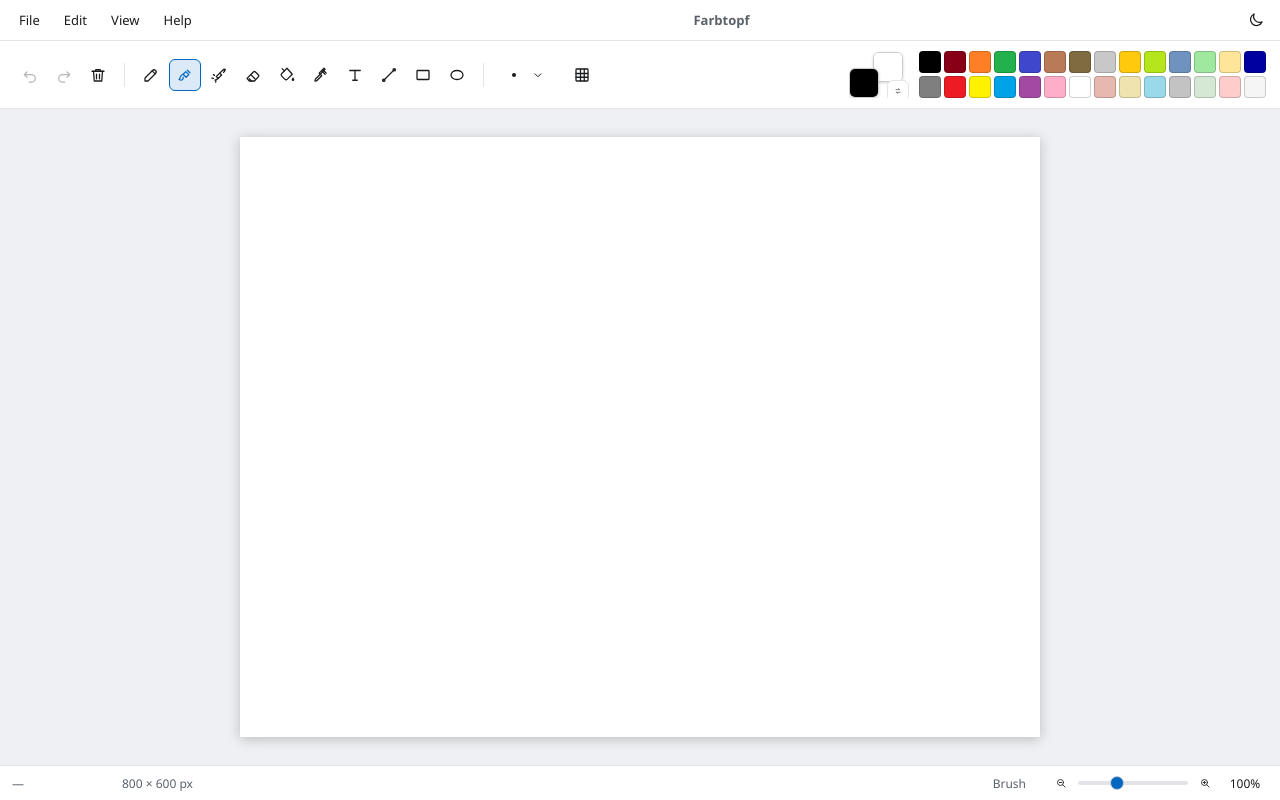
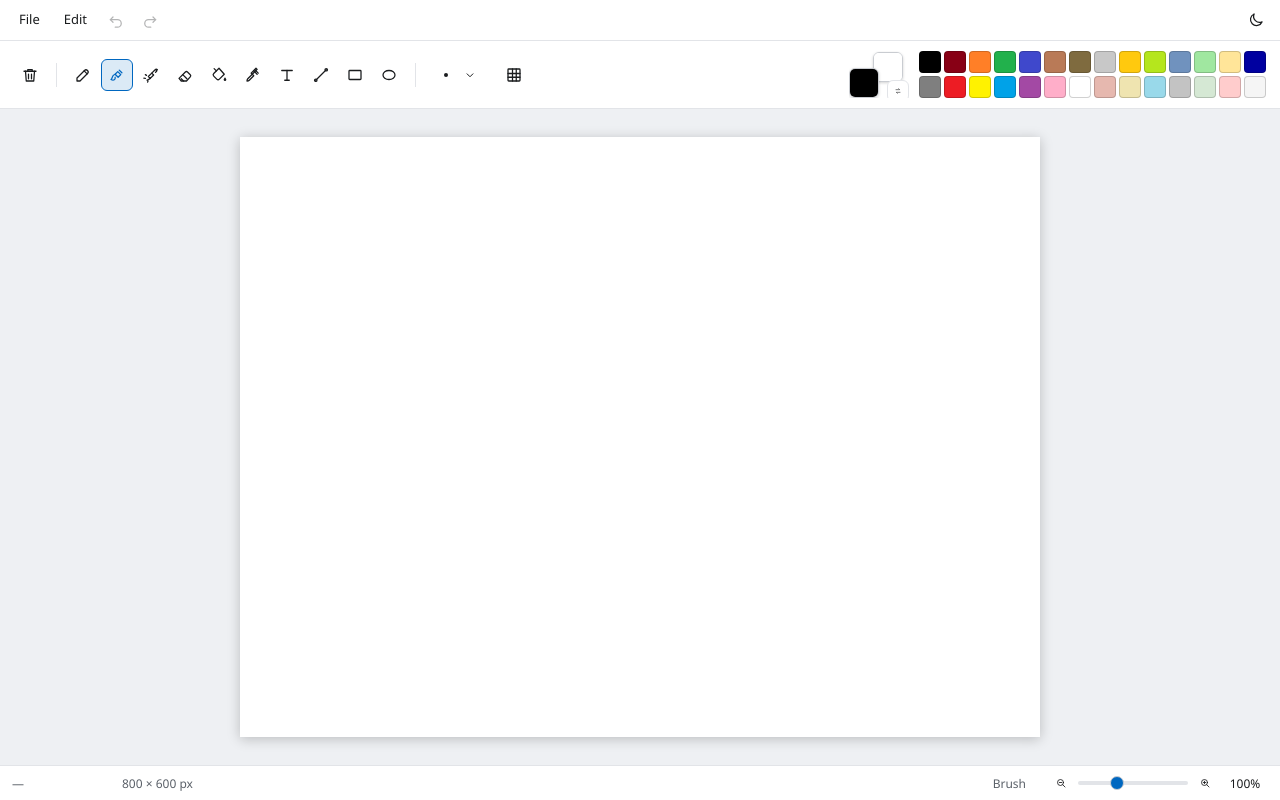
Before and after one commit to ftobler/farbtopf, a React (Vite) app: page / in a window 1280 px wide. Built offline with nearby package versions, Linux system fonts and the light colour scheme.

Commit message:
Reorganize top chrome: undo/redo in menubar, drop View and Help menus

```diff
--- a/src/App.tsx
+++ b/src/App.tsx
@@ -1,6 +1,5 @@
 import { useCallback, useEffect, useMemo, useRef, useState } from 'react'
 import { ColorPalette } from './components/ColorPalette'
-import { HelpDialog } from './components/HelpDialog'
 import { MenuBar } from './components/MenuBar'
 import { NewCanvasDialog } from './components/NewCanvasDialog'
 import { PaintCanvas } from './components/PaintCanvas'
@@ -53,7 +52,6 @@ function App() {
   const [cursor, setCursor] = useState<Point | null>(null)
   const [canvasSize, setCanvasSize] = useState(DEFAULT_CANVAS)
   const [newDialogOpen, setNewDialogOpen] = useState(false)
-  const [helpOpen, setHelpOpen] = useState(false)
   const [message, setMessage] = useState<string | null>(null)
 
   const notify = useCallback((text: string) => {
@@ -246,7 +244,6 @@ function App() {
       <MenuBar
         canUndo={canUndo}
         canRedo={canRedo}
-        showGrid={showGrid}
         theme={theme}
         onNew={() => setNewDialogOpen(true)}
         onOpen={handleOpenClick}
@@ -254,12 +251,7 @@ function App() {
         onUndo={handleUndo}
         onRedo={handleRedo}
         onClear={handleClear}
-        onToggleGrid={() => setShowGrid((value) => !value)}
-        onZoomIn={zoomIn}
-        onZoomOut={zoomOut}
-        onZoomReset={() => setZoom(1)}
         onToggleTheme={toggleTheme}
-        onShowHelp={() => setHelpOpen(true)}
       />
 
       <div className="topbar">
@@ -272,10 +264,6 @@ function App() {
           onShapeFillChange={setShapeFill}
           showGrid={showGrid}
           onToggleGrid={() => setShowGrid((value) => !value)}
-          canUndo={canUndo}
-          canRedo={canRedo}
-          onUndo={handleUndo}
-          onRedo={handleRedo}
           onClear={handleClear}
         />
 
@@ -342,8 +330,6 @@ function App() {
         />
       ) : null}
 
-      <HelpDialog open={helpOpen} onClose={() => setHelpOpen(false)} />
-
       {message ? <div className="toast">{message}</div> : null}
     </div>
   )
--- a/src/components/HelpDialog.tsx
+++ /dev/null
@@ -1,57 +0,0 @@
-export interface HelpDialogProps {
-  open: boolean
-  onClose: () => void
-}
-
-const SHORTCUTS: Array<[string, string]> = [
-  ['P', 'Pencil'],
-  ['B', 'Brush'],
-  ['A', 'Airbrush'],
-  ['E', 'Eraser'],
-  ['F', 'Fill with color'],
-  ['K', 'Color picker'],
-  ['T', 'Text'],
-  ['L', 'Line'],
-  ['R', 'Rectangle'],
-  ['O', 'Ellipse'],
-  ['[ / ]', 'Decrease / increase brush size'],
-  ['X', 'Swap primary and secondary colors'],
-  ['G', 'Toggle pixel grid'],
-  ['+ / -', 'Zoom in / out'],
-  ['Ctrl+Z', 'Undo'],
-  ['Ctrl+Y', 'Redo'],
-  ['Ctrl+N', 'New image'],
-  ['Ctrl+O', 'Open image'],
-  ['Ctrl+S', 'Save as PNG'],
-  ['Right-click', 'Draw with the secondary color'],
-]
-
-export function HelpDialog({ open, onClose }: HelpDialogProps) {
-  if (!open) return null
-  return (
-    <div className="modal-overlay" role="presentation" onMouseDown={onClose}>
-      <div
-        className="modal"
-        role="dialog"
-        aria-modal="true"
-        aria-label="Keyboard shortcuts"
-        onMouseDown={(event) => event.stopPropagation()}
-      >
-        <h2 className="modal-title">Keyboard shortcuts</h2>
-        <ul className="shortcut-list">
-          {SHORTCUTS.map(([keys, description]) => (
-            <li key={keys}>
-              <kbd>{keys}</kbd>
-              <span>{description}</span>
-            </li>
-          ))}
-        </ul>
-        <div className="modal-actions">
-          <button type="button" className="button primary" onClick={onClose}>
-            Close
-          </button>
-        </div>
-      </div>
-    </div>
-  )
-}
--- a/src/components/MenuBar.tsx
+++ b/src/components/MenuBar.tsx
@@ -1,10 +1,9 @@
 import { Dropdown, MenuDivider, MenuItem } from './Dropdown'
-import { MoonIcon, SunIcon } from './icons'
+import { MoonIcon, RedoIcon, SunIcon, UndoIcon } from './icons'
 
 export interface MenuBarProps {
   canUndo: boolean
   canRedo: boolean
-  showGrid: boolean
   theme: 'light' | 'dark'
   onNew: () => void
   onOpen: () => void
@@ -12,18 +11,12 @@ export interface MenuBarProps {
   onUndo: () => void
   onRedo: () => void
   onClear: () => void
-  onToggleGrid: () => void
-  onZoomIn: () => void
-  onZoomOut: () => void
-  onZoomReset: () => void
   onToggleTheme: () => void
-  onShowHelp: () => void
 }
 
 export function MenuBar({
   canUndo,
   canRedo,
-  showGrid,
   theme,
   onNew,
   onOpen,
@@ -31,12 +24,7 @@ export function MenuBar({
   onUndo,
   onRedo,
   onClear,
-  onToggleGrid,
-  onZoomIn,
-  onZoomOut,
-  onZoomReset,
   onToggleTheme,
-  onShowHelp,
 }: MenuBarProps) {
   return (
     <header className="menubar">
@@ -111,61 +99,31 @@ export function MenuBar({
           )}
         </Dropdown>
 
-        <Dropdown trigger="View" showChevron={false} triggerClassName="menubar-button">
-          {(close) => (
-            <>
-              <MenuItem
-                checked={showGrid}
-                onClick={() => {
-                  onToggleGrid()
-                }}
-              >
-                Pixel grid
-              </MenuItem>
-              <MenuDivider />
-              <MenuItem
-                shortcut="+"
-                onClick={() => {
-                  onZoomIn()
-                }}
-              >
-                Zoom in
-              </MenuItem>
-              <MenuItem
-                shortcut="-"
-                onClick={() => {
-                  onZoomOut()
-                }}
-              >
-                Zoom out
-              </MenuItem>
-              <MenuItem
-                onClick={() => {
-                  onZoomReset()
-                  close()
-                }}
-              >
-                Actual size
-              </MenuItem>
-            </>
-          )}
-        </Dropdown>
-
-        <Dropdown trigger="Help" showChevron={false} triggerClassName="menubar-button">
-          {(close) => (
-            <MenuItem
-              onClick={() => {
-                onShowHelp()
-                close()
-              }}
-            >
-              Keyboard shortcuts
-            </MenuItem>
-          )}
-        </Dropdown>
+        <div className="menubar-actions">
+          <button
+            type="button"
+            className="icon-button"
+            title="Undo (Ctrl+Z)"
+            aria-label="Undo"
+            disabled={!canUndo}
+            onClick={onUndo}
+          >
+            <UndoIcon size={18} />
+          </button>
+          <button
+            type="button"
+            className="icon-button"
+            title="Redo (Ctrl+Y)"
+            aria-label="Redo"
+            disabled={!canRedo}
+            onClick={onRedo}
+          >
+            <RedoIcon size={18} />
+          </button>
+        </div>
       </div>
 
-      <div className="menubar-title">Farbtopf</div>
+      <div className="menubar-spacer" />
 
       <button
         type="button"
--- a/src/components/ToolBar.tsx
+++ b/src/components/ToolBar.tsx
@@ -14,10 +14,8 @@ import {
   PencilIcon,
   PickerIcon,
   RectangleIcon,
-  RedoIcon,
   TextIcon,
   TrashIcon,
-  UndoIcon,
 } from './icons'
 
 const TOOL_ICONS: Record<ToolId, ComponentType<IconProps>> = {
@@ -48,10 +46,6 @@ export interface ToolBarProps {
   onShapeFillChange: (fill: ShapeFill) => void
   showGrid: boolean
   onToggleGrid: () => void
-  canUndo: boolean
-  canRedo: boolean
-  onUndo: () => void
-  onRedo: () => void
   onClear: () => void
 }
 
@@ -64,35 +58,11 @@ export function ToolBar({
   onShapeFillChange,
   showGrid,
   onToggleGrid,
-  canUndo,
-  canRedo,
-  onUndo,
-  onRedo,
   onClear,
 }: ToolBarProps) {
   return (
     <div className="toolbar">
       <div className="tool-group">
-        <button
-          type="button"
-          className="icon-button"
-          title="Undo (Ctrl+Z)"
-          aria-label="Undo"
-          disabled={!canUndo}
-          onClick={onUndo}
-        >
-          <UndoIcon size={18} />
-        </button>
-        <button
-          type="button"
-          className="icon-button"
-          title="Redo (Ctrl+Y)"
-          aria-label="Redo"
-          disabled={!canRedo}
-          onClick={onRedo}
-        >
-          <RedoIcon size={18} />
-        </button>
         <button
           type="button"
           className="icon-button"
--- a/src/index.css
+++ b/src/index.css
@@ -83,13 +83,14 @@ textarea {
   gap: 2px;
 }
 
-.menubar-title {
+.menubar-actions {
+  display: flex;
+  align-items: center;
+  gap: 2px;
+}
+
+.menubar-spacer {
   flex: 1;
-  text-align: center;
-  font-size: 13px;
-  font-weight: 600;
-  color: var(--text-muted);
-  user-select: none;
 }
 
 .menubar-button {
```
Also changed, not shown: 1 other file (tests, documents, lock files or other folders).
